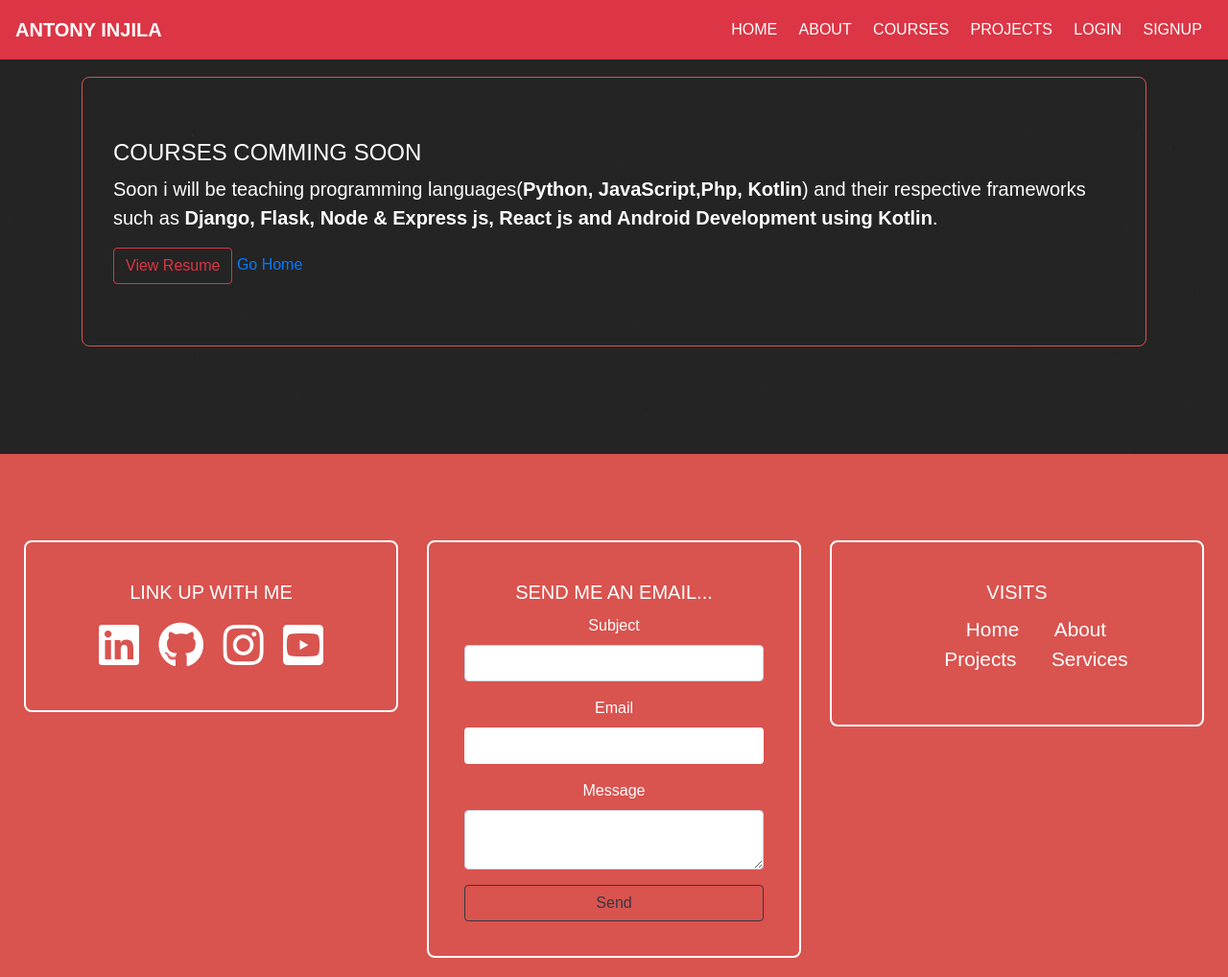
After one commit to AntonyIS/My-Portfolio, a Flask app: page /courses in a window 1280 px wide. The commit adds this page. Shown: the whole page at 96% size. Run offline with Flask 2, Linux system fonts and the light colour scheme; some libraries are stand-ins or nearby versions.

Commit message:
Fixed merge errors

```diff
--- a/app/templates/base.html
+++ b/app/templates/base.html
@@ -40,7 +40,7 @@
                             <a class="nav-link" href="{{ url_for('about') }}">About</a>
                         </li>
                         <li class="nav-item">
-                            <a class="nav-link" href="{{ url_for('feedback') }}">Services</a>
+                            <a class="nav-link" href="{{ url_for('courses') }}">Courses</a>
                         </li>
                         <li class="nav-item">
                             <a class="nav-link" href="{{ url_for('projects') }}">Projects</a>
@@ -95,6 +95,17 @@
                         <div class="footer-contact">
                             <form action="{{ url_for('email') }}" method="post">
                                <fieldset>
+                                   {% with messages = get_flashed_messages(with_categories=true) %}
+                                          {% if messages %}
+                                            <div id="flash" role="alert">
+                                                 <ul class='flashes' style="list-style-type: none">
+                                                {% for category, message in messages %}
+                                                  <li class="{{ category }}">{{ message }}</li>
+                                                {% endfor %}
+                                                </ul>
+                                            </div>
+                                          {% endif %}
+                                    {% endwith %}
                                     <h5 class="social-media">Send me an email...</h5>
                                    <div class="form-group">
                                         <label for="">Subject</label>
--- /dev/null
+++ b/app/templates/courses.html
@@ -0,0 +1,18 @@
+{% extends 'base.html' %}
+{% block title %}{{ title }}{% endblock title %}
+{% block body %}
+    <section id="feedback">
+        <div class="container">
+            <div id="feedback-style">
+                <div class="jumbotron">
+                    <h4>Courses comming soon</h4>
+                    <p class="lead">Soon i will be teaching programming languages(<span style="font-weight: bold">Python, JavaScript,Php, Kotlin</span>)
+                        and their respective frameworks such as <span style="font-weight: bold">Django, Flask, Node & Express js, React js and  Android Development using Kotlin</span>.</p>
+
+                    <a href="{{url_for('resume')}}" class="btn btn-outline-danger" target="_blank">View Resume</a>
+                    <a href="{{ url_for('index') }}">Go Home</a>
+                </div>
+            </div>
+        </div>
+    </section>
+{% endblock body %}
--- a/app/views.py
+++ b/app/views.py
@@ -323,11 +323,16 @@ def email():
 
         msg.body = "Sent by :\n{}\n{}".format(request.form['email'],request.form['body'])
         mail.send(msg)
+        flash('Email received', 'alert alert-danger alert-dismissible fade show')
         return redirect(url_for('index'))
     else:
-        flash("please emter your email Address")
+        flash("please enter your email Address")
         return redirect(url_for('index'))
 
+
+@app.route('/courses')
+def courses():
+    return render_template('courses.html',  title='Antony Injila | Courses')
 
 
 @app.errorhandler(404)
```
